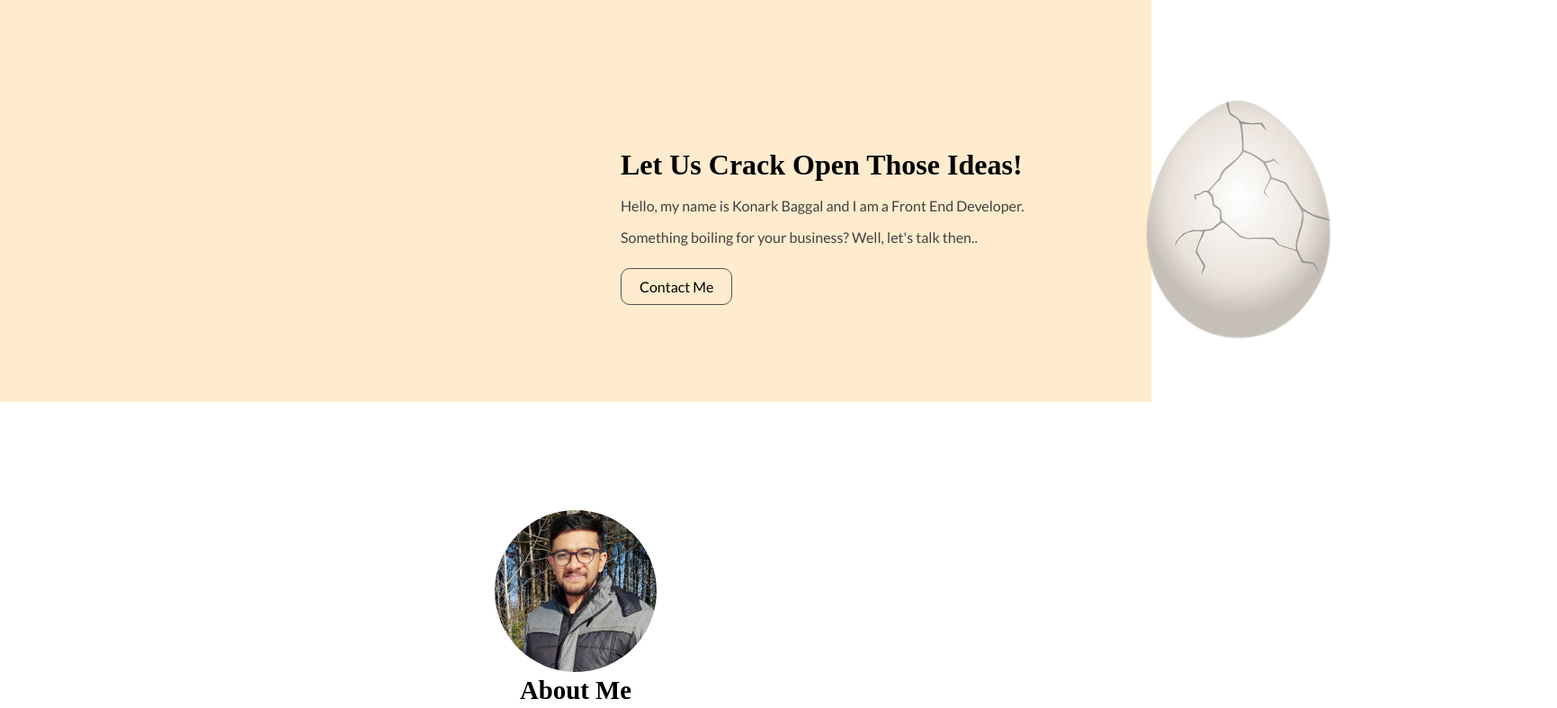
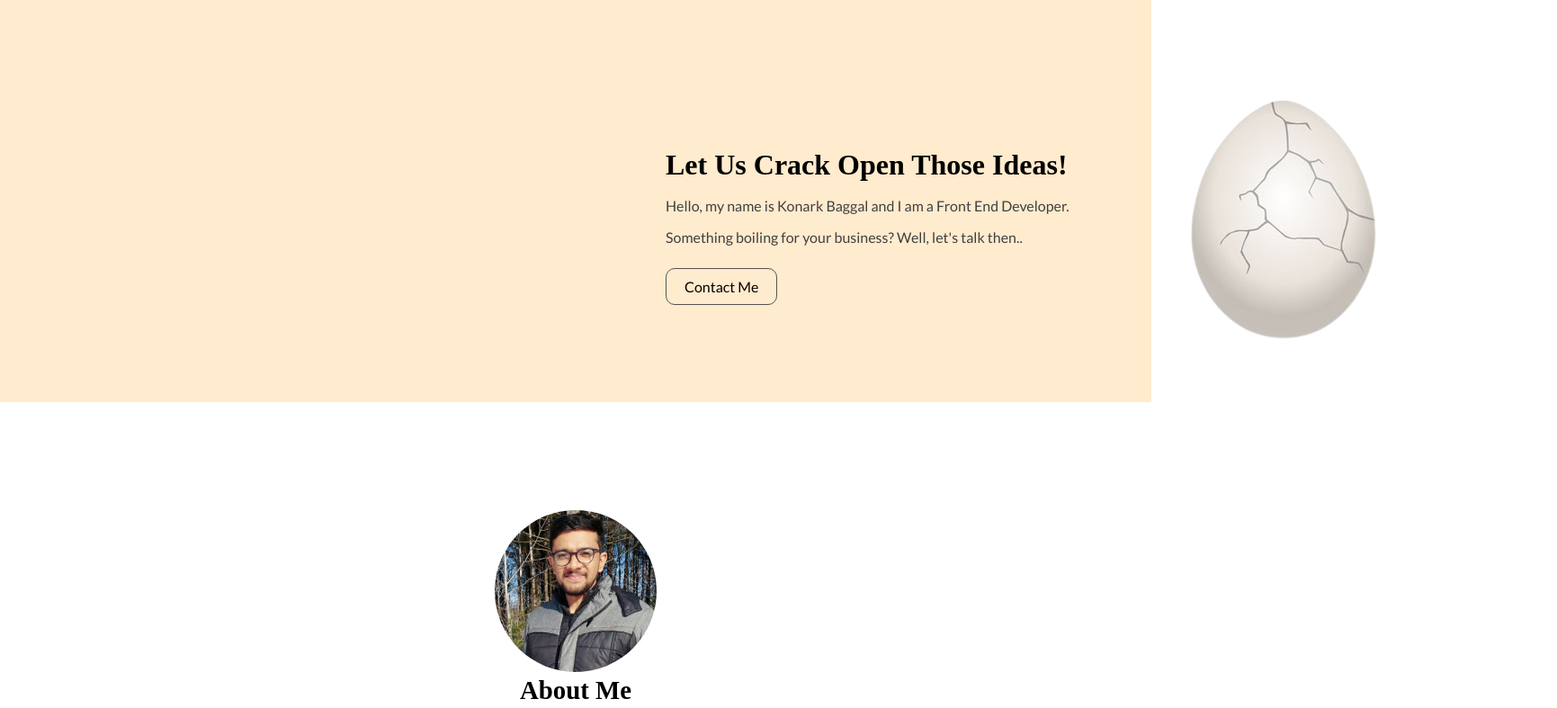
Before and after one commit to Konark1416/Portfolio, a plain HTML site: page index.html in a window 1280 px wide. Shown: the top 787 px of the page at 90% size, 1731 px wide, since content can reach past the window. Drawn offline with Linux system fonts and the light colour scheme.

Commit message:
Update stylized.css

```diff
--- a/stylized.css
+++ b/stylized.css
@@ -336,12 +336,12 @@ h3 {
 
 @media only screen and (min-width: 1201px) {
     .hero img {
-        left: 600px;
+        left: 650px;
         max-width: 100%;
     }
 
     .hero .text {
-        left: 670px;
+        left: 720px;
     }
 
     .contact-button {
```
